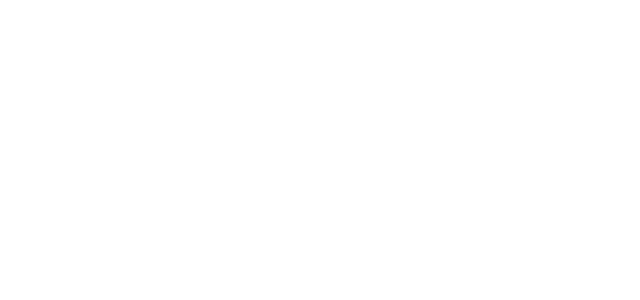
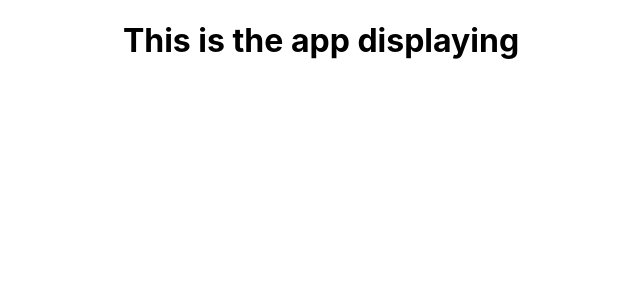
Before and after one commit to BW-RV-AirBNB-1/Front-End, a React (Create React App) app in the folder my-app/: page / in a window 1280 px wide. Shown: the top 300 px of the page, without its empty margins (319-959 px from the left). Built offline with nearby package versions, Linux system fonts and the light colour scheme.

Commit message:
added dependencies

```diff
--- a/my-app/src/App.js
+++ b/my-app/src/App.js
@@ -4,7 +4,7 @@
 function App() {
   return (
     <div className="App">
-
+      <h1>This is the app displaying</h1>
     </div>
   );
 }
```
Also changed, not shown: my-app/package.json (+6 -1 lines), 1 other file (tests, documents, lock files or other folders).
